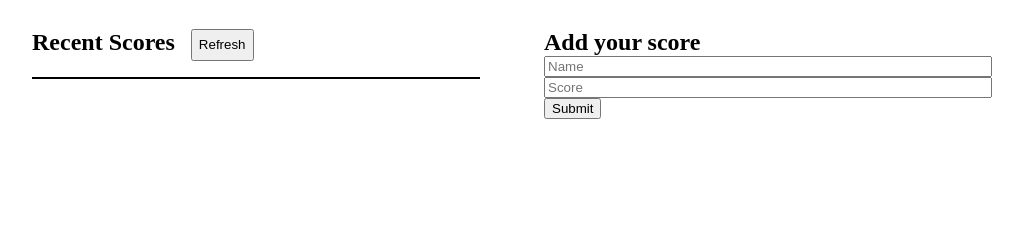
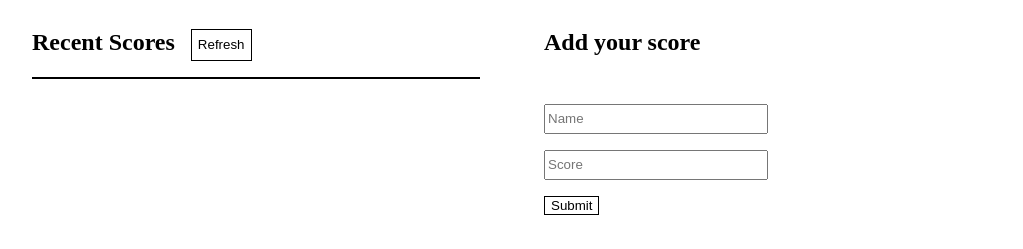
Before and after one commit to vanillainanutshell/Leaderboard, a website built with webpack: page src/index.html in a window 1280 px wide. Shown: the part 91-340 px from the top of the page, without its empty margins (136-1159 px from the left). Built offline with nearby package versions, Linux system fonts and the light colour scheme; no server answers.

Commit message:
Add little css

```diff
--- a/src/index.html
+++ b/src/index.html
@@ -17,7 +17,7 @@
         <div class="listContainer">
             <div class="listTitle">
                 <h2>Recent Scores</h2>
-                <button type="button" id="refreshBtn" class="refreshBtn">Refresh</button>
+                <button type="button" id="refreshBtn" class="refreshBtn btn">Refresh</button>
             </div>
             <ul class="scoreUl" id="scoreUl">
             </ul>
@@ -27,8 +27,8 @@
             <form id="form">
                 <input type="text" placeholder="Name" id="user" required>
                 <input type="text" placeholder="Score" id="score" required>
-                <div>
-                    <button type="button" id="submitBtn" class="submitBtn">Submit</button>
+                <div class="submitDiv">
+                    <button type="button" id="submitBtn" class="submitBtn btn">Submit</button>
                 </div>
             </form>
         </div>
--- a/src/style.css
+++ b/src/style.css
@@ -25,6 +25,10 @@ p {
 .btn {
   background-color: white;
   border: 1px solid black;
+}
+
+.btn:hover {
+  background-color: lightgray;
 }
 
 .listTitle {
@@ -57,3 +61,22 @@ h2 {
 .grey {
   background-color: lightgray;
 }
+
+#form {
+  padding: 2rem 0 0 0;
+  width: 50%;
+}
+
+input {
+  margin-top: 1rem;
+  height: 1.5rem;
+}
+
+.gamesLi {
+  height: 2.5rem;
+  padding: 0.5rem;
+}
+
+.submitDiv {
+  padding-top: 1rem;
+}
```
Also changed, not shown: dist/index.html, 1 other file.
